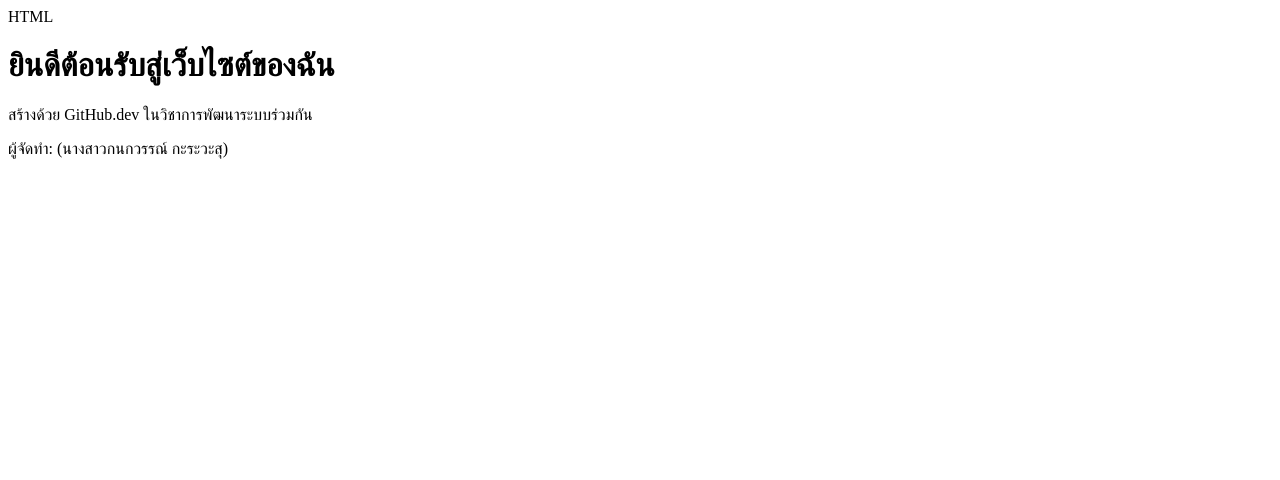
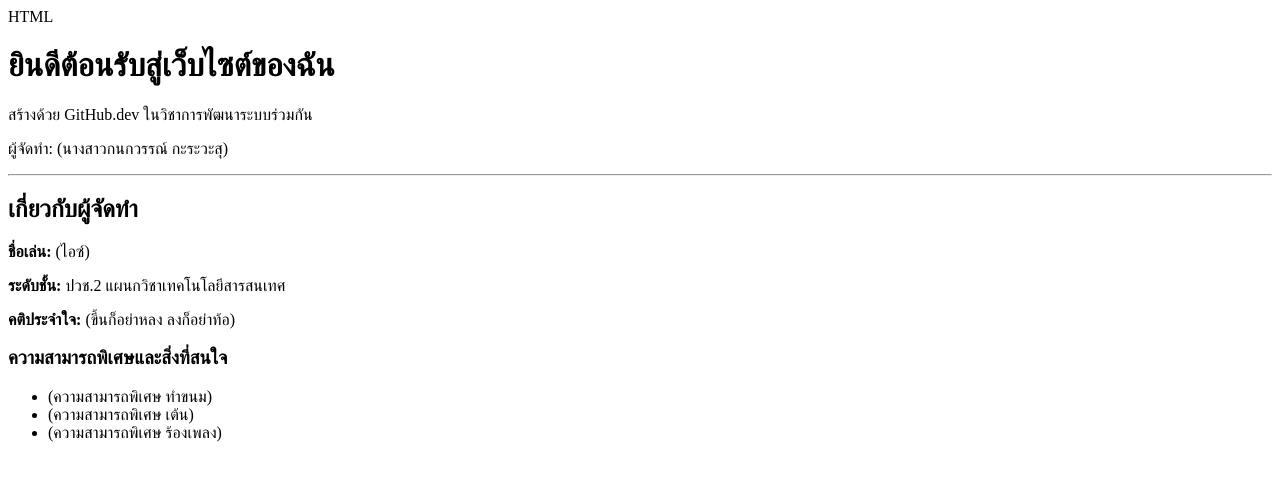
Before and after one commit to s32631-commits/my-fist-repo, a plain HTML site: page index.html in a window 1280 px wide. Drawn offline with Linux system fonts and the light colour scheme.

Commit message:
อัปเดตข้อมูลในสาขา feature-profile

```diff
--- a/index.html
+++ b/index.html
@@ -9,5 +9,18 @@ HTML
     <h1>ยินดีต้อนรับสู่เว็บไซต์ของฉัน</h1>
     <p>สร้างด้วย GitHub.dev ในวิชาการพัฒนาระบบร่วมกัน</p>
     <p>ผู้จัดทำ: (นางสาวกนกวรรณ์ กะระวะสุ)</p>
+    </p>
+    <hr>
+    <h2>เกี่ยวกับผู้จัดทำ</h2>
+    <p><strong>ชื่อเล่น:</strong> (ไอซ์)</p>
+    <p><strong>ระดับชั้น:</strong> ปวช.2 แผนกวิชาเทคโนโลยีสารสนเทศ</p>
+    <p><strong>คติประจำใจ:</strong> (ขึ้นก็อย่าหลง ลงก็อย่าท้อ)</p>
+
+    <h3>ความสามารถพิเศษและสิ่งที่สนใจ</h3>
+    <ul>
+        <li>(ความสามารถพิเศษ ทำขนม)</li>
+        <li>(ความสามารถพิเศษ เต้น)</li>
+        <li>(ความสามารถพิเศษ ร้องเพลง)</li>
+    </ul>
 </body>
 </html>
```
